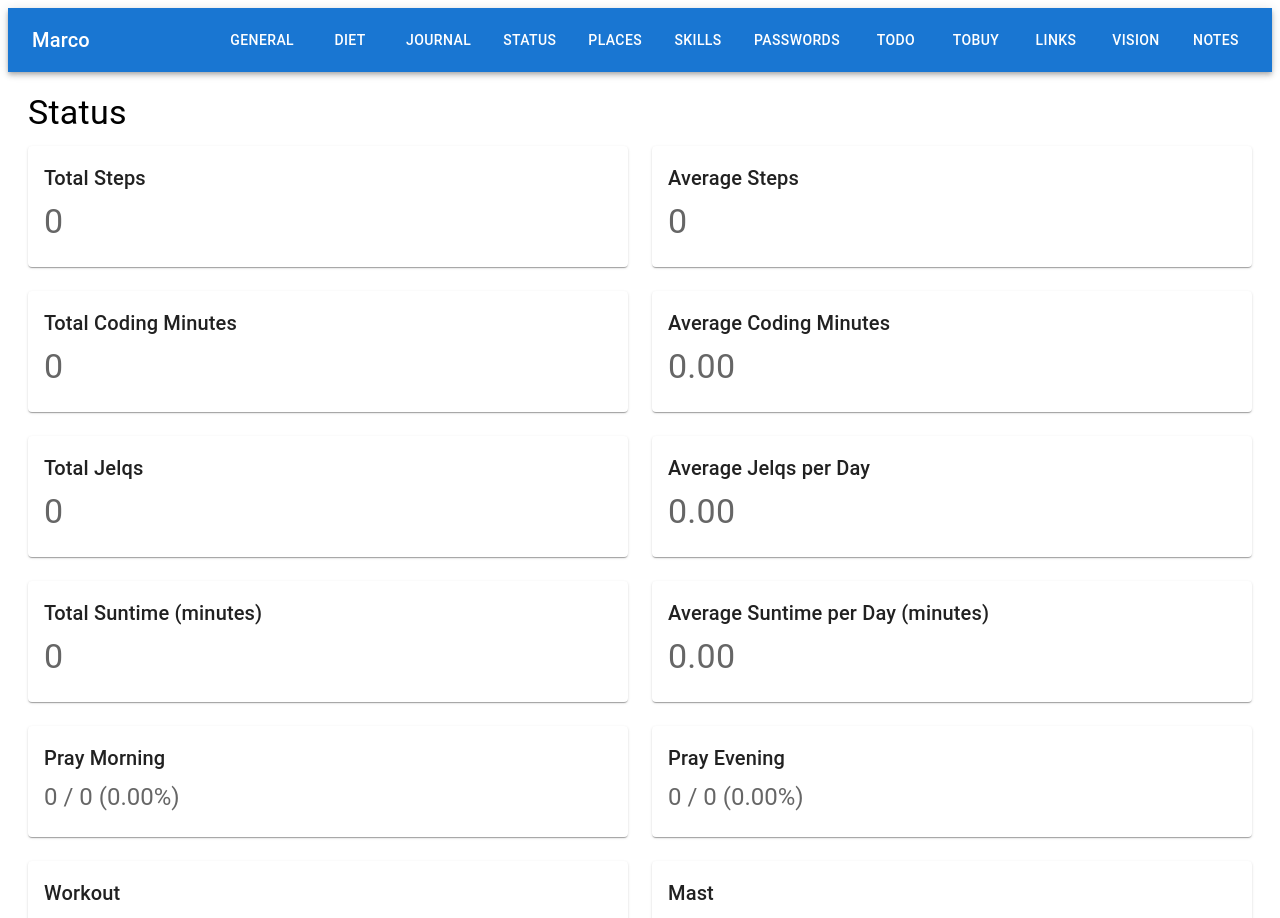
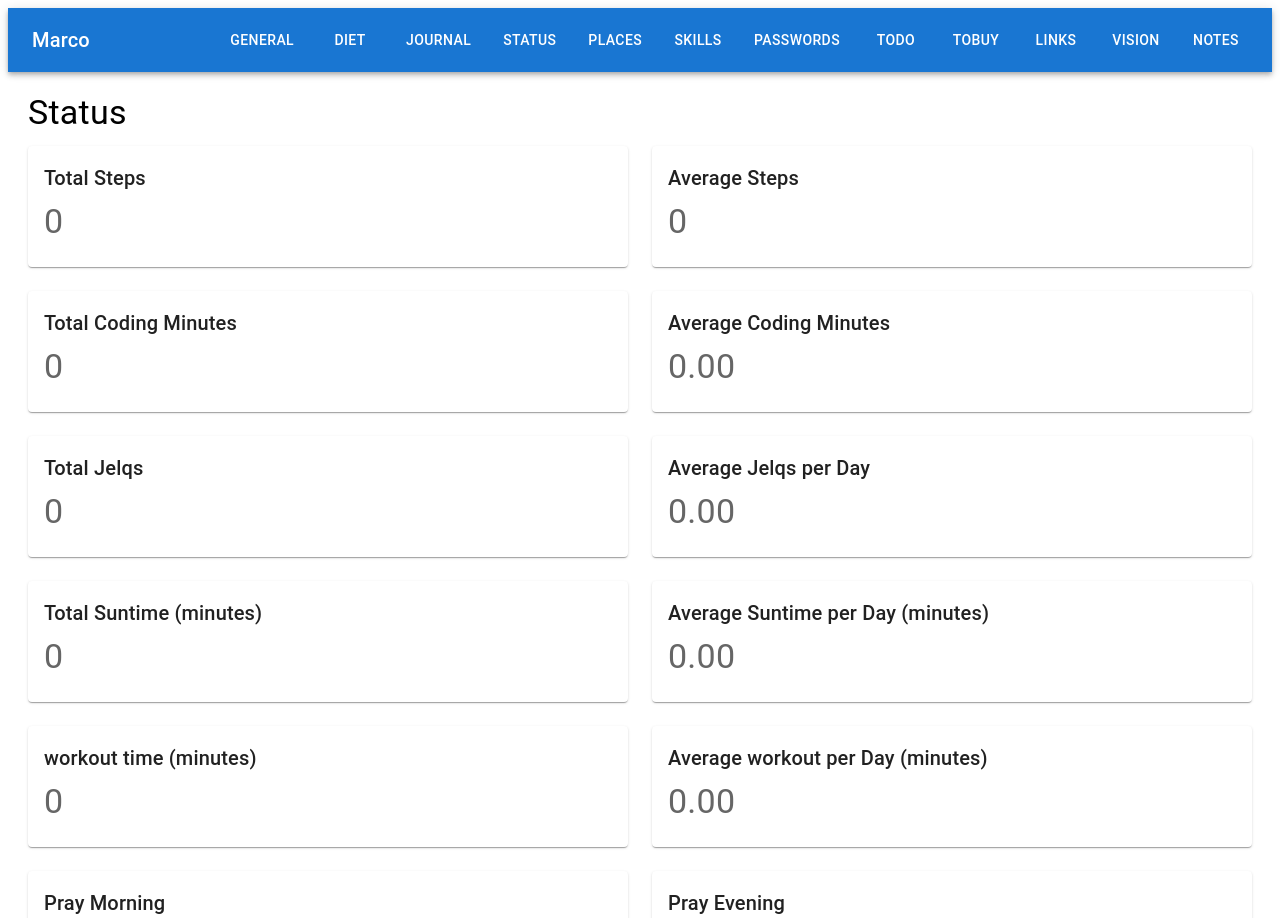
Before and after one commit to codebymarco/life-track-app, a React (Vite) app: page /status in a window 1280 px wide. Shown: the top 918 px of the page. Built offline with nearby package versions, Linux system fonts and the light colour scheme.

Commit message:
made more changes

```diff
--- a/src/pages/StatusPage.tsx
+++ b/src/pages/StatusPage.tsx
@@ -30,6 +30,7 @@ type EntryData = {
   mast: boolean;
   pn: boolean;
   steps: number;
+  WorkoutTime: number;
   suntime: number;
   jelqs: number;
   stretch: boolean;
@@ -41,19 +42,20 @@ type EntryData = {
 // Type Guard for EntryData
 const isValidEntry = (entry: any): entry is EntryData => {
   return (
-    typeof entry.date === 'string' &&
-    typeof entry.prayMorning === 'boolean' &&
-    typeof entry.prayEvening === 'boolean' &&
-    typeof entry.workout === 'boolean' &&
+    typeof entry.date === "string" &&
+    typeof entry.prayMorning === "boolean" &&
+    typeof entry.prayEvening === "boolean" &&
+    typeof entry.workout === "boolean" &&
     Array.isArray(entry.workoutDetails) &&
-    typeof entry.mast === 'boolean' &&
-    typeof entry.pn === 'boolean' &&
-    typeof entry.steps === 'number' &&
-    typeof entry.suntime === 'number' &&
-    typeof entry.jelqs === 'number' &&
-    typeof entry.stretch === 'boolean' &&
-    typeof entry.pe === 'boolean' &&
-    typeof entry.kegels === 'boolean'
+    typeof entry.mast === "boolean" &&
+    typeof entry.pn === "boolean" &&
+    typeof entry.steps === "number" &&
+    typeof entry.workoutTime === "number" &&
+    typeof entry.suntime === "number" &&
+    typeof entry.jelqs === "number" &&
+    typeof entry.stretch === "boolean" &&
+    typeof entry.pe === "boolean" &&
+    typeof entry.kegels === "boolean"
     // Add other field validations if necessary
   );
 };
@@ -88,17 +90,20 @@ const StatusPage: React.FC = () => {
   const [totalSuntime, setTotalSuntime] = useState<number>(0);
   const [averageSuntime, setAverageSuntime] = useState<number>(0);
 
+    // Suntime Metrics
+    const [totalWorkouttime, setTotalWorkouttime] = useState<number>(0);
+    const [averageWorkouttime, setAverageWorkouttime] = useState<number>(0);
+
   // Load data from localStorage on mount
   useEffect(() => {
     try {
-      const storedEntries = JSON.parse(
-        localStorage.getItem("entries") || "[]"
-      );
+      const storedEntries = JSON.parse(localStorage.getItem("entries") || "[]");
 
       const parsedEntries: EntryData[] = storedEntries
         .map((entry: any) => ({
           ...entry,
           steps: Number(entry.steps) || 0,
+          workoutTime: Number(entry.workoutTime) || 0,
           jelqs: Number(entry.jelqs) || 0,
           suntime: Number(entry.suntime) || 0,
           coding: entry.coding !== undefined ? Number(entry.coding) : 0,
@@ -133,15 +138,31 @@ const StatusPage: React.FC = () => {
       setAverageJelqs(0);
       setTotalSuntime(0);
       setAverageSuntime(0);
+      setTotalWorkouttime(0);
+      setAverageWorkouttime(0);
       return;
     }
 
     // Steps Statistics
-    const stepsArray = entries.map((entry) => entry.steps).filter(step => !isNaN(step));
+    const stepsArray = entries
+      .map((entry) => entry.steps)
+      .filter((step) => !isNaN(step));
     const total = stepsArray.reduce((acc, curr) => acc + curr, 0);
     const average = stepsArray.length > 0 ? total / stepsArray.length : 0;
     setTotalSteps(total);
     setAverageSteps(average);
+
+
+        // Steps Statistics
+        const workoutsArray = entries
+        .map((entry) => entry.WorkoutTime)
+        .filter((step) => !isNaN(step));
+      const total2 = workoutsArray.reduce((acc, curr) => acc + curr, 0);
+      const average2 = workoutsArray.length > 0 ? total / workoutsArray.length : 0;
+      setTotalWorkouttime(total2);
+      setAverageWorkouttime(average2);
+
+
 
     // Boolean Metrics Counts
     setPrayMorningCount(entries.filter((entry) => entry.prayMorning).length);
@@ -154,23 +175,32 @@ const StatusPage: React.FC = () => {
     setKegelsCount(entries.filter((entry) => entry.kegels).length);
 
     // Coding Metrics
-    const codingArray = entries.map((entry) => entry.coding || 0).filter(c => !isNaN(c));
+    const codingArray = entries
+      .map((entry) => entry.coding || 0)
+      .filter((c) => !isNaN(c));
     const totalCoding = codingArray.reduce((acc, curr) => acc + curr, 0);
-    const averageCoding = codingArray.length > 0 ? totalCoding / codingArray.length : 0;
+    const averageCoding =
+      codingArray.length > 0 ? totalCoding / codingArray.length : 0;
     setTotalCodingMinutes(totalCoding);
     setAverageCodingMinutes(averageCoding);
 
     // Jelqs Metrics
-    const jelqsArray = entries.map((entry) => entry.jelqs).filter(j => !isNaN(j));
+    const jelqsArray = entries
+      .map((entry) => entry.jelqs)
+      .filter((j) => !isNaN(j));
     const totalJelqs = jelqsArray.reduce((acc, curr) => acc + curr, 0);
-    const averageJelqs = jelqsArray.length > 0 ? totalJelqs / jelqsArray.length : 0;
+    const averageJelqs =
+      jelqsArray.length > 0 ? totalJelqs / jelqsArray.length : 0;
     setTotalJelqs(totalJelqs);
     setAverageJelqs(averageJelqs);
 
     // Suntime Metrics
-    const suntimeArray = entries.map((entry) => entry.suntime).filter(s => !isNaN(s));
+    const suntimeArray = entries
+      .map((entry) => entry.suntime)
+      .filter((s) => !isNaN(s));
     const totalSuntime = suntimeArray.reduce((acc, curr) => acc + curr, 0);
-    const averageSuntime = suntimeArray.length > 0 ? totalSuntime / suntimeArray.length : 0;
+    const averageSuntime =
+      suntimeArray.length > 0 ? totalSuntime / suntimeArray.length : 0;
     setTotalSuntime(totalSuntime);
     setAverageSuntime(averageSuntime);
 
@@ -341,6 +371,33 @@ const StatusPage: React.FC = () => {
           </Card>
         </Grid>
 
+        {/* Suntime Statistics */}
+        <Grid item xs={12} sm={6}>
+          <Card sx={{ minWidth: 275 }}>
+            <CardContent>
+              <Typography variant="h6" component="div" gutterBottom>
+                workout time (minutes)
+              </Typography>
+              <Typography variant="h4" color="text.secondary">
+                {totalWorkouttime}
+              </Typography>
+            </CardContent>
+          </Card>
+        </Grid>
+
+        <Grid item xs={12} sm={6}>
+          <Card sx={{ minWidth: 275 }}>
+            <CardContent>
+              <Typography variant="h6" component="div" gutterBottom>
+                Average workout per Day (minutes)
+              </Typography>
+              <Typography variant="h4" color="text.secondary">
+                {averageWorkouttime.toFixed(2)}
+              </Typography>
+            </CardContent>
+          </Card>
+        </Grid>
+
         {/* Boolean Metrics */}
         {[
           { label: "Pray Morning", count: prayMorningCount },
@@ -379,12 +436,16 @@ const StatusPage: React.FC = () => {
             <XAxis dataKey="date" />
             <YAxis
               yAxisId="left"
-              label={{ value: "Steps", angle: -90, position: 'insideLeft' }}
+              label={{ value: "Steps", angle: -90, position: "insideLeft" }}
             />
             <YAxis
               yAxisId="right"
               orientation="right"
-              label={{ value: "Jelqs & Suntime", angle: 90, position: 'insideRight' }}
+              label={{
+                value: "Jelqs & Suntime",
+                angle: 90,
+                position: "insideRight",
+              }}
             />
             <Tooltip />
             <Legend />
@@ -395,8 +456,18 @@ const StatusPage: React.FC = () => {
               stroke="#8884d8"
               activeDot={{ r: 8 }}
             />
-            <Line yAxisId="right" type="monotone" dataKey="jelqs" stroke="#82ca9d" />
-            <Line yAxisId="right" type="monotone" dataKey="suntime" stroke="#ffc658" />
+            <Line
+              yAxisId="right"
+              type="monotone"
+              dataKey="jelqs"
+              stroke="#82ca9d"
+            />
+            <Line
+              yAxisId="right"
+              type="monotone"
+              dataKey="suntime"
+              stroke="#ffc658"
+            />
           </LineChart>
         </ResponsiveContainer>
       </Box>
```
